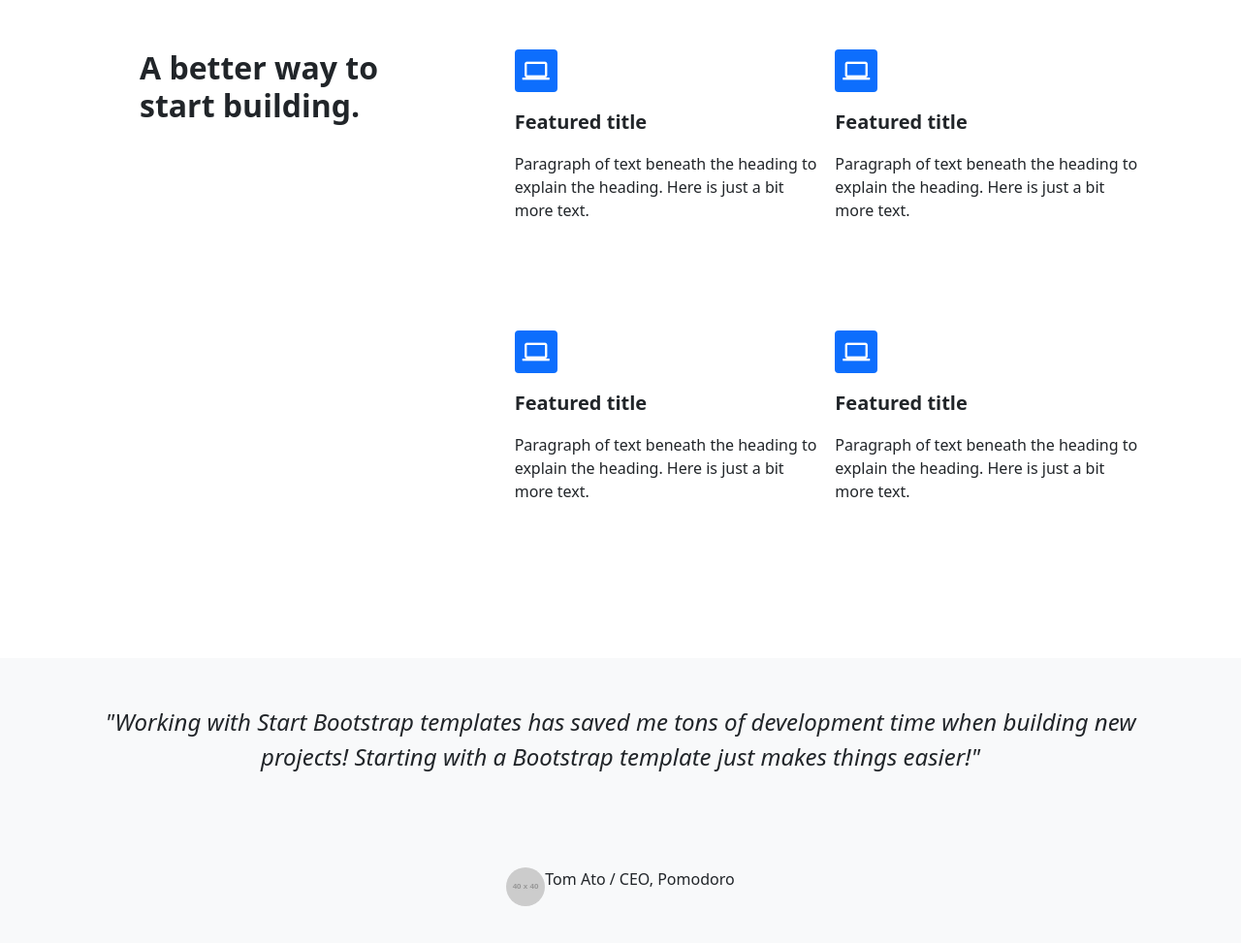
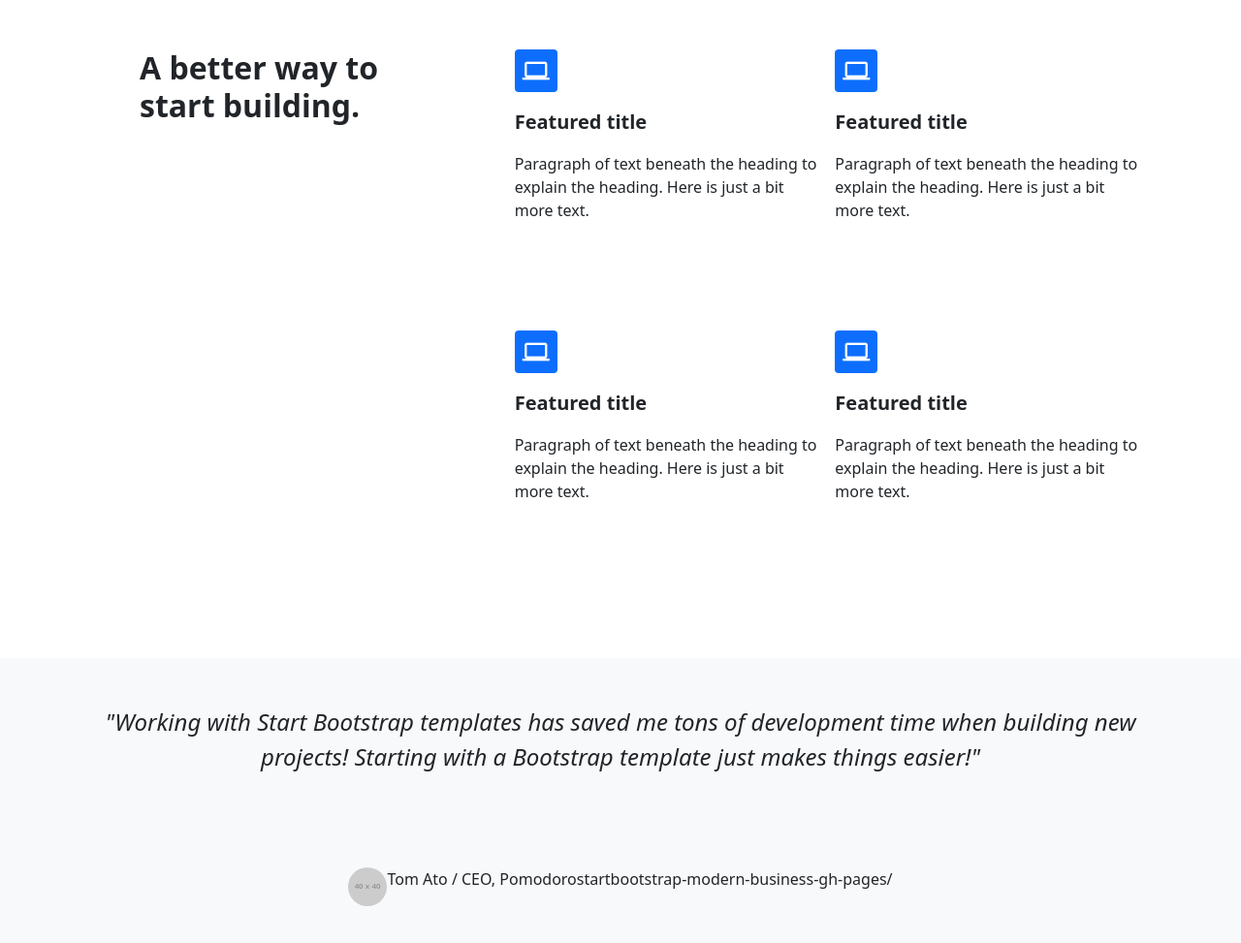
Before and after one commit to mishti169/BootstrapPracticeProject, a plain HTML site: page index.html in a window 1280 px wide. Shown: the part 574-1547 px from the top of the page at 97% size. Drawn offline with nearby package versions, Linux system fonts and the light colour scheme; placeholder pictures from the web are drawn by us.

Commit message:
add temp name

```diff
--- a/index.html
+++ b/index.html
@@ -229,6 +229,7 @@
 						alt="blank"
 					/>
 					<span> Tom Ato / CEO, Pomodoro</span>
+					<div>startbootstrap-modern-business-gh-pages/</div>
 				</div>
 			</div>
 		</div>
```
